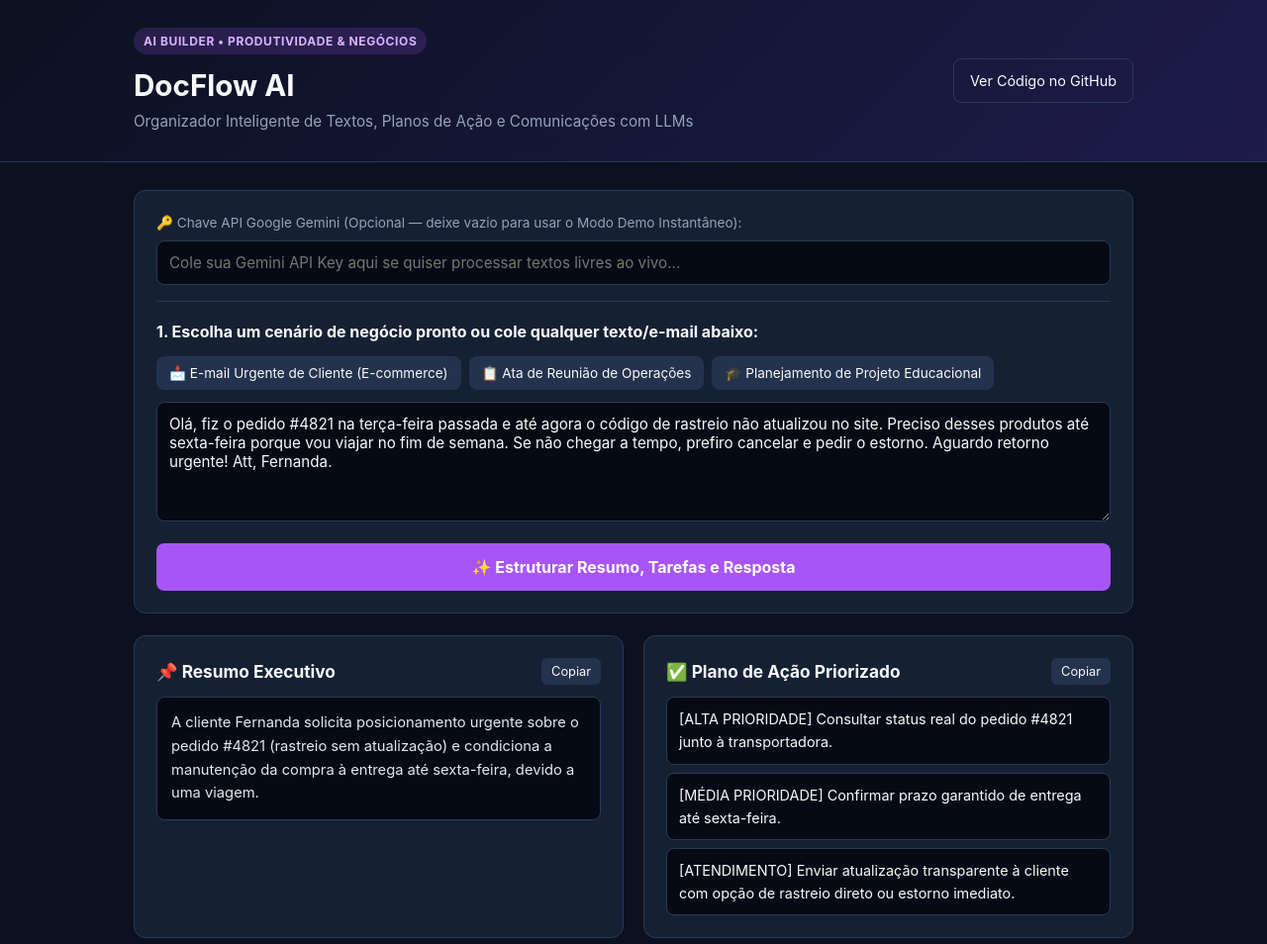
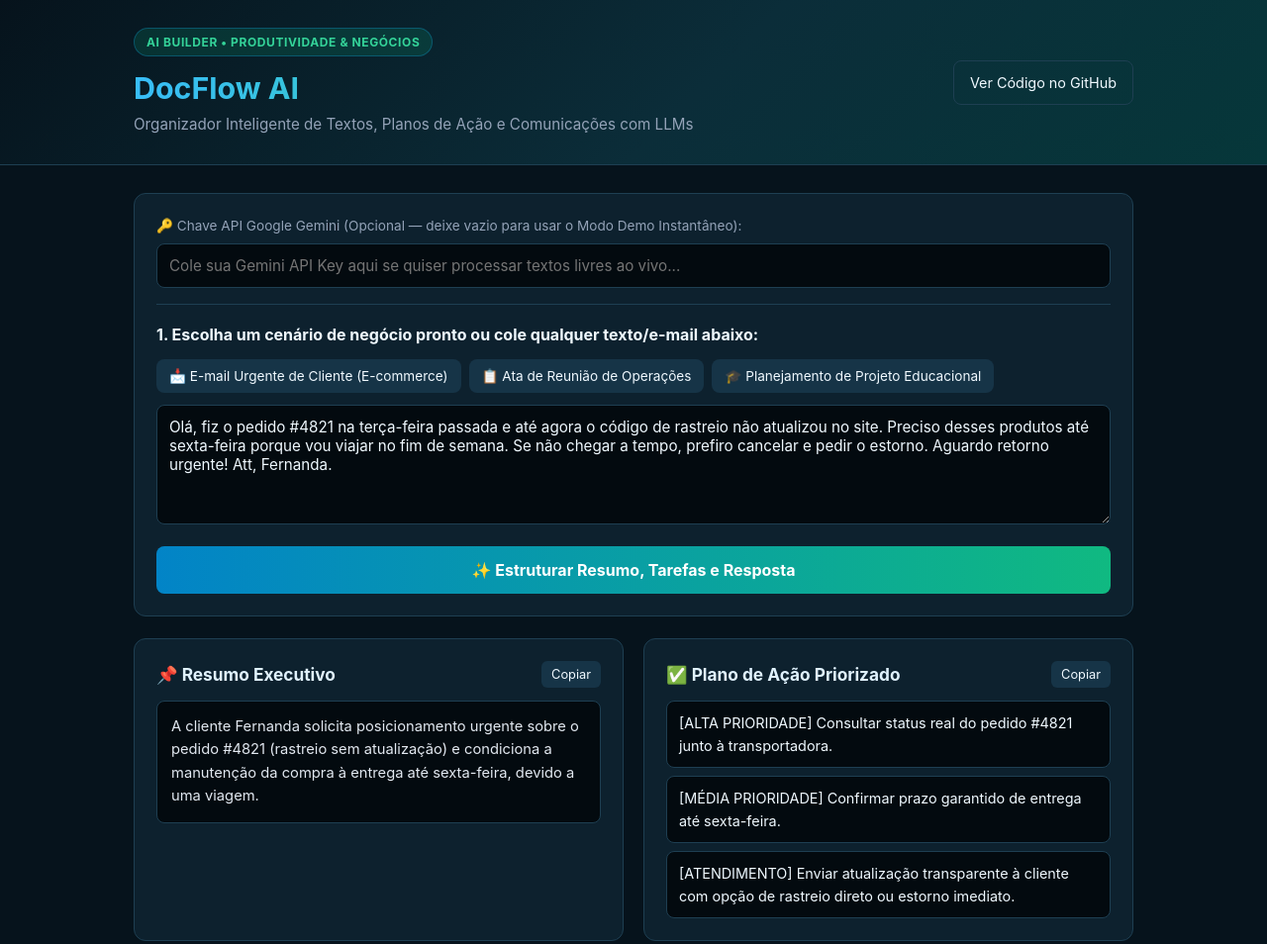
Before and after one commit to wanderleiasames/docflow-ai, a plain HTML site: page index.html in a window 1280 px wide. Shown: the top 954 px of the page at 99% size. Drawn offline with Linux system fonts and the light colour scheme.

Commit message:
Update color variables and styles in style.css

```diff
--- a/style.css
+++ b/style.css
@@ -1,14 +1,14 @@
 :root {
-  --bg: #0b1120;
-  --surface: #162033;
-  --surface-light: #24324d;
-  --primary: #a855f7;
-  --primary-hover: #9333ea;
-  --accent: #38bdf8;
-  --text: #f8fafc;
+  --bg: #06131c;
+  --surface: #0d212e;
+  --surface-light: #163447;
+  --primary: #10b981;
+  --primary-hover: #059669;
+  --accent: #0ea5e9;
+  --text: #f0f9ff;
   --text-muted: #94a3b8;
-  --border: #2a3954;
-  --code-bg: #060a14;
+  --border: #1e3f52;
+  --code-bg: #030a0f;
 }
 
 * {
@@ -31,7 +31,7 @@ body {
 }
 
 .topbar {
-  background: linear-gradient(135deg, #0b1120 0%, #1e1b4b 100%);
+  background: linear-gradient(135deg, #06131c 0%, #0b2d39 55%, #06373a 100%);
   border-bottom: 1px solid var(--border);
   padding: 28px 0;
   margin-bottom: 28px;
@@ -47,19 +47,23 @@ body {
 
 .badge {
   display: inline-block;
-  background: rgba(168, 85, 247, 0.18);
-  color: #d8b4fe;
+  background: rgba(16, 185, 129, 0.16);
+  color: #34d399;
+  border: 1px solid rgba(14, 165, 233, 0.3);
   font-size: 0.75rem;
   font-weight: 700;
-  padding: 4px 10px;
+  padding: 4px 12px;
   border-radius: 999px;
   letter-spacing: 0.05em;
   margin-bottom: 8px;
 }
 
 h1 {
-  font-size: 1.85rem;
+  font-size: 1.9rem;
   font-weight: 700;
+  background: linear-gradient(90deg, #38bdf8, #34d399);
+  -webkit-background-clip: text;
+  -webkit-text-fill-color: transparent;
 }
 
 .topbar p {
@@ -78,8 +82,8 @@ h1 {
 }
 
 .btn-outline:hover {
-  border-color: var(--primary);
-  color: #d8b4fe;
+  border-color: var(--accent);
+  color: #38bdf8;
 }
 
 .card {
@@ -92,6 +96,7 @@ h1 {
 
 .card h3 {
   font-size: 1.08rem;
+  color: #e0f2fe;
 }
 
 .mode-bar {
@@ -119,7 +124,7 @@ input[type="password"], textarea {
 
 input[type="password"]:focus, textarea:focus {
   outline: none;
-  border-color: var(--primary);
+  border-color: var(--accent);
 }
 
 .presets {
@@ -142,13 +147,13 @@ input[type="password"]:focus, textarea:focus {
 
 .preset-btn:hover {
   border-color: var(--primary);
-  color: #e9d5ff;
+  color: #6ee7b7;
 }
 
 .btn-primary {
   margin-top: 14px;
   width: 100%;
-  background: var(--primary);
+  background: linear-gradient(90deg, #0284c7, #10b981);
   color: #ffffff;
   font-weight: 700;
   font-size: 1rem;
@@ -160,7 +165,7 @@ input[type="password"]:focus, textarea:focus {
 }
 
 .btn-primary:hover {
-  background: var(--primary-hover);
+  filter: brightness(1.1);
 }
 
 .output-grid {
```
